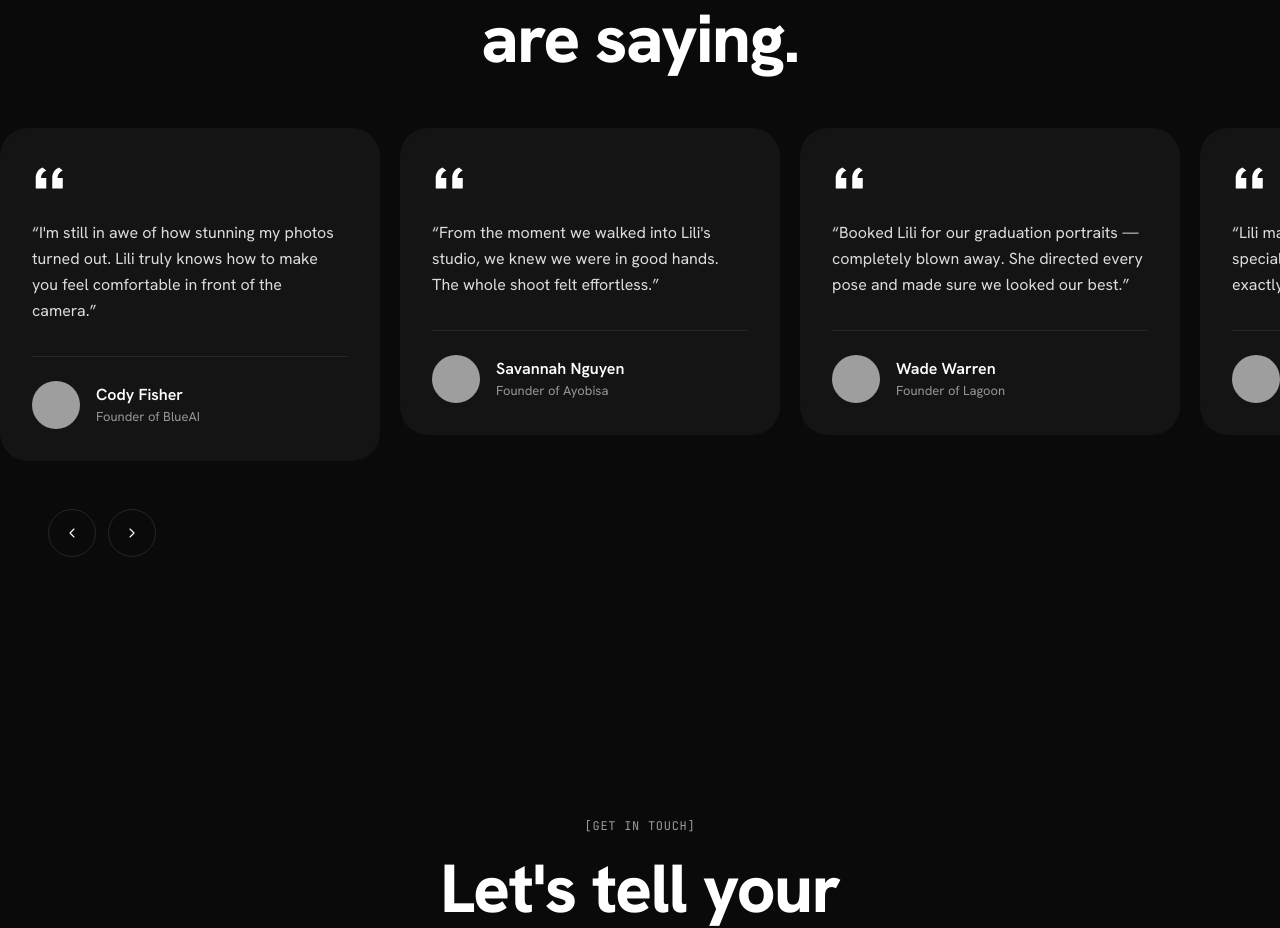
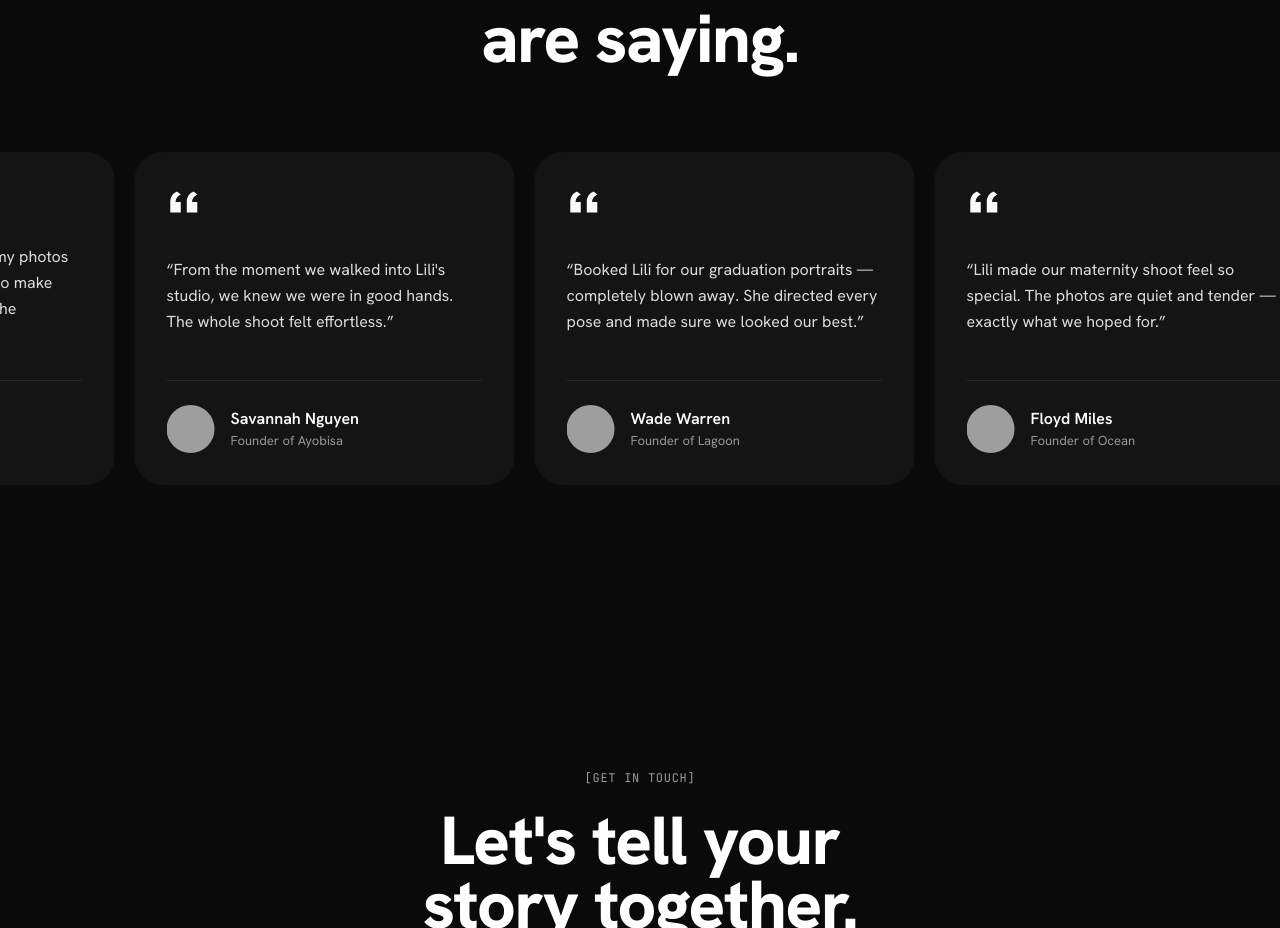
Before and after one commit to noah-blanchard/simple-lilis-pics, a Next.js app: page /en in a window 1280 px wide. Shown: the part 7750-8678 px from the top of the page. Built offline with nearby package versions, Linux system fonts and the light colour scheme; grey boxes are pictures that could not be loaded.

Commit message:
feat: add TestimonialsCarousel component and integrate it into Testimonials section

```diff
--- a/src/components/ReviewCard.tsx
+++ b/src/components/ReviewCard.tsx
@@ -1,3 +1,6 @@
+"use client";
+
+import { motion, type Variants } from "motion/react";
 import Image from "next/image";
 import type { Review } from "@/types";
 import { IconQuote } from "./Icons";
@@ -6,9 +9,41 @@ interface ReviewCardProps {
   review: Review;
 }
 
+// Hover-driven via motion/react variant propagation (no CSS hover/transitions).
+// The accent outline uses boxShadow (not a border) so layout never shifts — the
+// card stays byte-identical at rest, including in the untouched mobile carousel.
+const transition = { duration: 0.3, ease: [0.22, 1, 0.36, 1] } as const;
+
+const cardVariants: Variants = {
+  rest: {
+    y: 0,
+    backgroundColor: "#141414",
+    boxShadow: "0 0 0 0px rgba(245,225,85,0)",
+  },
+  hover: {
+    y: -6,
+    backgroundColor: "#1c1c1c",
+    boxShadow: "0 0 0 1.5px rgba(245,225,85,1)",
+  },
+};
+
+const iconVariants: Variants = {
+  rest: { color: "#fafafa" },
+  hover: { color: "#f5e155" },
+};
+
 export const ReviewCard = ({ review }: ReviewCardProps) => (
-  <div className="flex w-[300px] shrink-0 flex-col justify-between rounded-card bg-panel p-7 md:w-[380px] md:p-8">
-    <IconQuote className="mb-6 h-9 w-9 text-white" />
+  <motion.div
+    initial="rest"
+    whileHover="hover"
+    animate="rest"
+    variants={cardVariants}
+    transition={transition}
+    className="flex w-[300px] shrink-0 flex-col justify-between rounded-card p-7 md:w-[380px] md:p-8"
+  >
+    <motion.span variants={iconVariants} transition={transition} className="mb-6 block">
+      <IconQuote className="h-9 w-9" />
+    </motion.span>
     <p className="text-[15px] leading-relaxed text-white/85 md:text-[16px]">
       &ldquo;{review.quote}&rdquo;
     </p>
@@ -25,5 +60,5 @@ export const ReviewCard = ({ review }: ReviewCardProps) => (
         <div className="text-[13px] text-white/55">{review.role}</div>
       </div>
     </div>
-  </div>
+  </motion.div>
 );
--- /dev/null
+++ b/src/components/TestimonialsCarousel.tsx
@@ -0,0 +1,66 @@
+"use client";
+
+import {
+  motion,
+  useAnimationFrame,
+  useMotionValue,
+  useReducedMotion,
+} from "motion/react";
+import { useRef, useState } from "react";
+import type { Review } from "@/types";
+import { ReviewCard } from "./ReviewCard";
+
+interface TestimonialsCarouselProps {
+  items: Review[];
+  direction?: "left" | "right";
+}
+
+// Copies of the set rendered end-to-end; wrapping x by one copy's width loops
+// seamlessly (one copy stays narrower than total minus the viewport).
+const REPEAT = 3;
+// Scroll speed in px/second.
+const SPEED = 40;
+
+// Infinite marquee driven entirely by motion/react: a single motion value is
+// advanced each frame and wrapped within one copy's width. Hovering pauses the
+// row in place; useReducedMotion halts it. Mirrors SpecialtyCarouselRow.
+export const TestimonialsCarousel = ({
+  items,
+  direction = "left",
+}: TestimonialsCarouselProps) => {
+  const x = useMotionValue(0);
+  const [paused, setPaused] = useState(false);
+  const trackRef = useRef<HTMLDivElement>(null);
+  const reduce = useReducedMotion();
+
+  const copies = Array.from({ length: REPEAT }, (_, copy) =>
+    items.map((item) => ({ item, copy })),
+  ).flat();
+
+  useAnimationFrame((_, delta) => {
+    if (paused || reduce) return;
+    const total = trackRef.current?.scrollWidth ?? 0;
+    const one = total / REPEAT;
+    if (!one) return;
+    let next = x.get() + (direction === "left" ? -1 : 1) * SPEED * (delta / 1000);
+    if (next <= -one) next += one;
+    if (next > 0) next -= one;
+    x.set(next);
+  });
+
+  return (
+    <div className="overflow-hidden py-6">
+      <motion.div
+        ref={trackRef}
+        style={{ x }}
+        onMouseEnter={() => setPaused(true)}
+        onMouseLeave={() => setPaused(false)}
+        className="flex w-max gap-5"
+      >
+        {copies.map(({ item, copy }) => (
+          <ReviewCard key={`${item.id}-${copy}`} review={item} />
+        ))}
+      </motion.div>
+    </div>
+  );
+};
--- a/src/sections/Testimonials.tsx
+++ b/src/sections/Testimonials.tsx
@@ -1,17 +1,15 @@
 "use client";
 
 import { useTranslations } from "next-intl";
-import { useRef } from "react";
-import { IconChevronLeft, IconChevronRight } from "@/components/Icons";
 import { Reveal } from "@/components/Reveal";
 import { ReviewCard } from "@/components/ReviewCard";
 import { SectionHeader } from "@/components/SectionHeader";
+import { TestimonialsCarousel } from "@/components/TestimonialsCarousel";
 import { reviews } from "@/data/reviews";
 import type { Review } from "@/types";
 
 export const Testimonials = () => {
   const t = useTranslations("testimonials");
-  const trackRef = useRef<HTMLDivElement>(null);
 
   const items: Review[] = reviews.map((r) => ({
     ...r,
@@ -20,20 +18,16 @@ export const Testimonials = () => {
     quote: t(`reviews.${r.id}.quote`),
   }));
 
-  const scrollBy = (amount: number) =>
-    trackRef.current?.scrollBy({ left: amount, behavior: "smooth" });
-
   return (
     <section className="overflow-hidden py-24 md:py-32">
       <SectionHeader
         tag={t("tag")}
         lines={[t("titleLine1"), t("titleLine2")]}
       />
-      <Reveal delay={0.1}>
-        <div
-          ref={trackRef}
-          className="no-scrollbar mt-14 flex snap-x snap-mandatory gap-5 overflow-x-auto px-6 pb-4 md:px-12"
-        >
+
+      {/* Mobile: manual swipe carousel (layout unchanged). */}
+      <Reveal delay={0.1} className="md:hidden">
+        <div className="no-scrollbar mt-14 flex snap-x snap-mandatory gap-5 overflow-x-auto px-6 pb-4">
           {items.map((review) => (
             <div key={review.id} className="snap-start">
               <ReviewCard review={review} />
@@ -42,24 +36,11 @@ export const Testimonials = () => {
           <div className="w-6 shrink-0" />
         </div>
       </Reveal>
-      <div className="mt-8 flex items-center gap-3 px-6 md:px-12">
-        <button
-          type="button"
-          onClick={() => scrollBy(-400)}
-          className="flex h-12 w-12 items-center justify-center rounded-full border border-line transition-colors hover:bg-white hover:text-ink"
-          aria-label={t("previous")}
-        >
-          <IconChevronLeft className="h-4 w-4" />
-        </button>
-        <button
-          type="button"
-          onClick={() => scrollBy(400)}
-          className="flex h-12 w-12 items-center justify-center rounded-full border border-line transition-colors hover:bg-white hover:text-ink"
-          aria-label={t("next")}
-        >
-          <IconChevronRight className="h-4 w-4" />
-        </button>
-      </div>
+
+      {/* Desktop: auto infinite marquee, pauses on hover. */}
+      <Reveal delay={0.1} className="mt-14 hidden md:block">
+        <TestimonialsCarousel items={items} direction="left" />
+      </Reveal>
     </section>
   );
 };
```
